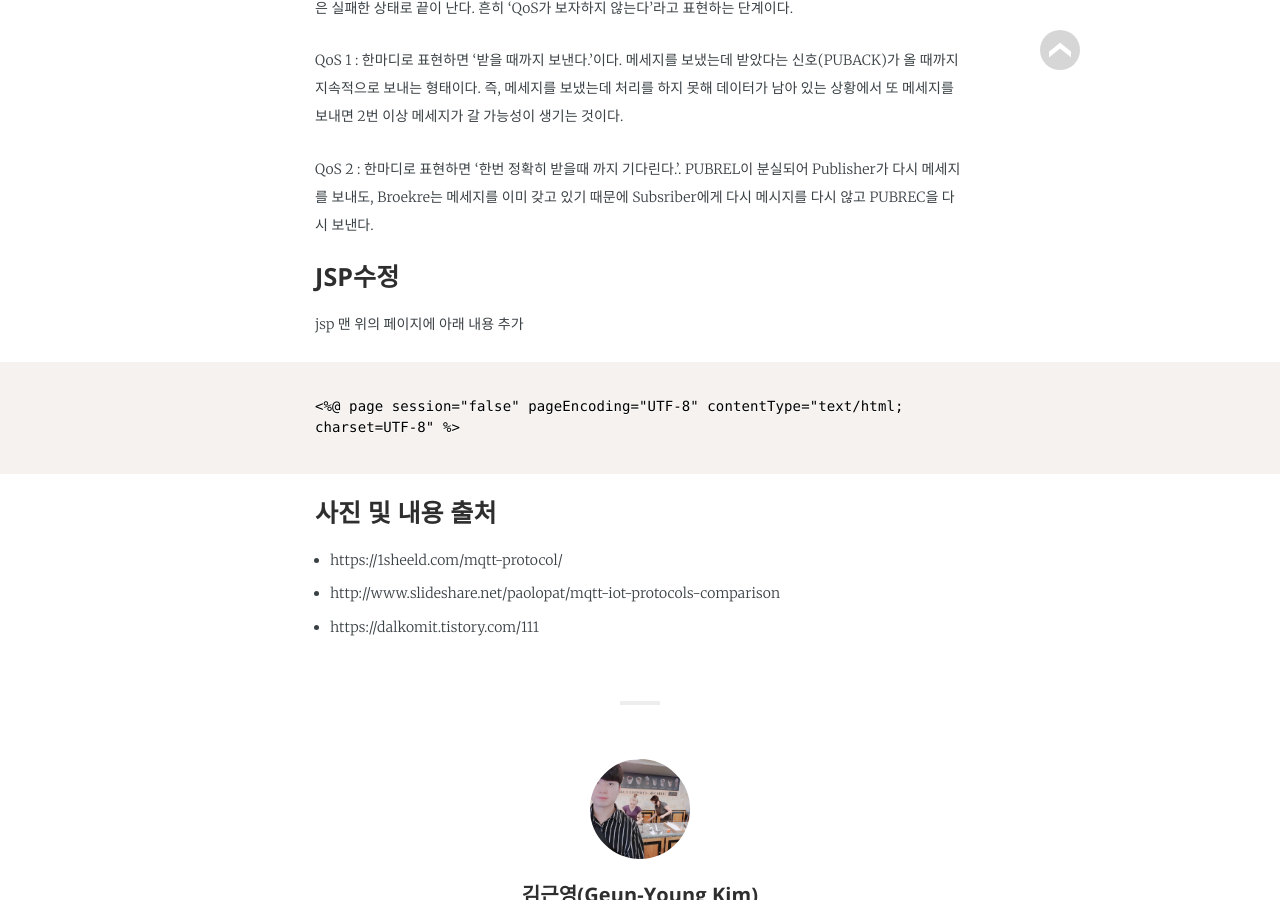
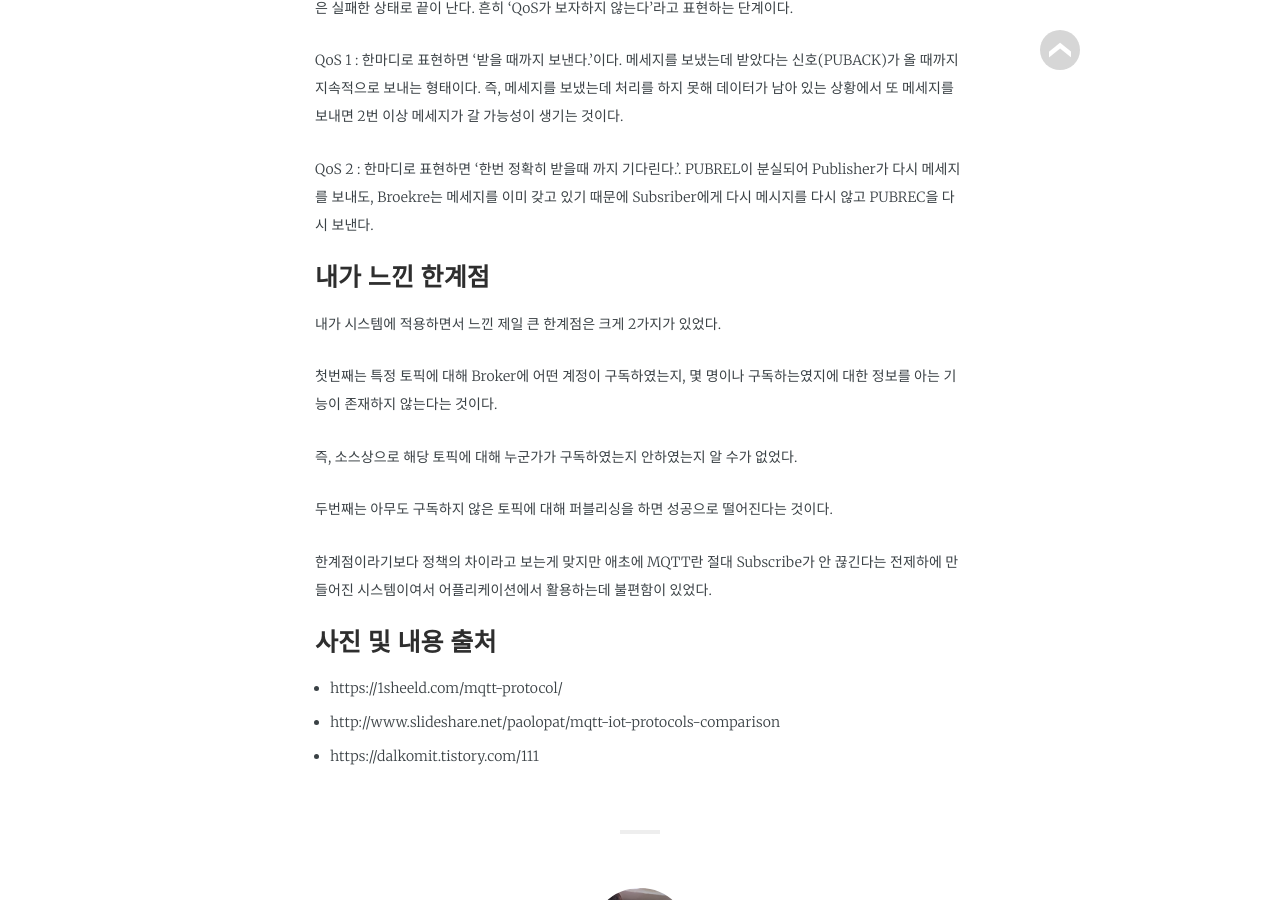
Before and after one commit to jwillmer/jekyllDecent, a Jekyll site: the page built from _posts/2019-05-27-MQTT1.md, in a window 1280 px wide and 900 px high, scrolled down 2817 px. Built offline with Jekyll 4.4.1, drawn with Linux system fonts in a browser that asks for light colours; some web fonts are replaced.

Commit message:
Update 2019-05-27-MQTT1.md

````diff
--- a/_posts/2019-05-27-MQTT1.md
+++ b/_posts/2019-05-27-MQTT1.md
@@ -60,13 +60,16 @@ MQTT의 특징으로 크게 QoS와 Broker, Publish/Subscribe 시스템을 들
 
 ## QoS(Quality of Service)
 
+
 QoS란 우리가 메세지에 대해 어떤 프로토콜로 주고 받을 것인가에 대한 설정이다.
+
 
 <aside>
 <figure>
 <img src="{{ "/media/img/IoT/iot2.PNG" | absolute_url }}" />
 </figure>
 </aside>
+
 
 레벨 0 부터 살펴보자
 
@@ -76,15 +79,19 @@ QoS 1 : 한마디로 표현하면 '받을 때까지 보낸다.'이다. 메세지
 
 QoS 2 : 한마디로 표현하면 '한번 정확히 받을때 까지 기다린다.'. PUBREL이 분실되어 Publisher가 다시 메세지를 보내도, Broekre는 메세지를 이미 갖고 있기 때문에 Subsriber에게 다시 메시지를 다시 않고 PUBREC을 다시 보낸다.
 
-### JSP수정
+### 내가 느낀 한계점
 
-jsp 맨 위의 페이지에 아래 내용 추가
+내가 시스템에 적용하면서 느낀 제일 큰 한계점은 크게 2가지가 있었다.
 
-```jsp
+첫번째는 특정 토픽에 대해 Broker에 어떤 계정이 구독하였는지, 몇 명이나 구독하는였지에 대한 정보를 아는 기능이 존재하지 않는다는 것이다.
 
-<%@ page session="false" pageEncoding="UTF-8" contentType="text/html; charset=UTF-8" %>
+즉, 소스상으로 해당 토픽에 대해 누군가가 구독하였는지 안하였는지 알 수가 없었다.
 
-```
+두번째는 아무도 구독하지 않은 토픽에 대해 퍼블리싱을 하면 성공으로 떨어진다는 것이다.
+
+한계점이라기보다 정책의 차이라고 보는게 맞지만 애초에 MQTT란 절대 Subscribe가 안 끊긴다는 전제하에 만들어진 시스템이여서 어플리케이션에서 활용하는데 불편함이 있었다.
+
+
 
 ### 사진 및 내용 출처
 
````
